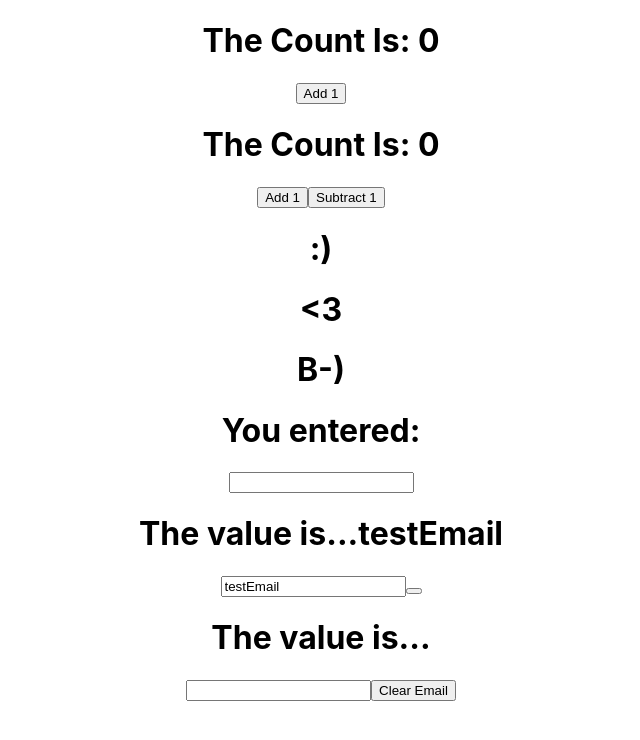
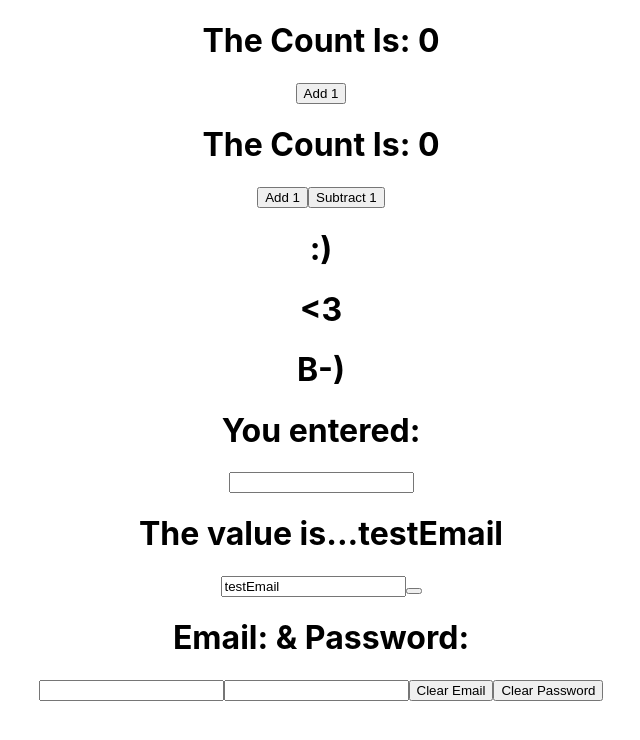
Before and after one commit to ivanfslee/react-hooks-intro, a React (Create React App) app: page / in a window 1280 px wide. Shown: the top 740 px of the page, without its empty margins (319-959 px from the left). Built offline with nearby package versions, Linux system fonts and the light colour scheme.

Commit message:
Added another form field and reused useInputState hook in SimpleFormInputHook component

```diff
--- a/src/SimpleFormInputHook.js
+++ b/src/SimpleFormInputHook.js
@@ -3,11 +3,14 @@ import useInputState from './hooks/useInputState';
 
 export default function SimpleFormInputHook() {
     const [email, updateEmail, resetEmail] = useInputState('');
+    const [password, updatePassword, resetPassword] = useInputState('');
     return (
         <div>
-            <h1>The value is...{email}</h1>
+            <h1>Email: {email}  &  Password: {password}</h1>
             <input type="text" value={email} onChange={updateEmail}/>
+            <input type="text" value={password} onChange={updatePassword}/>
             <button onClick={resetEmail}>Clear Email</button>
+            <button onClick={resetPassword}>Clear Password</button>
         </div>
     );
 }
```
